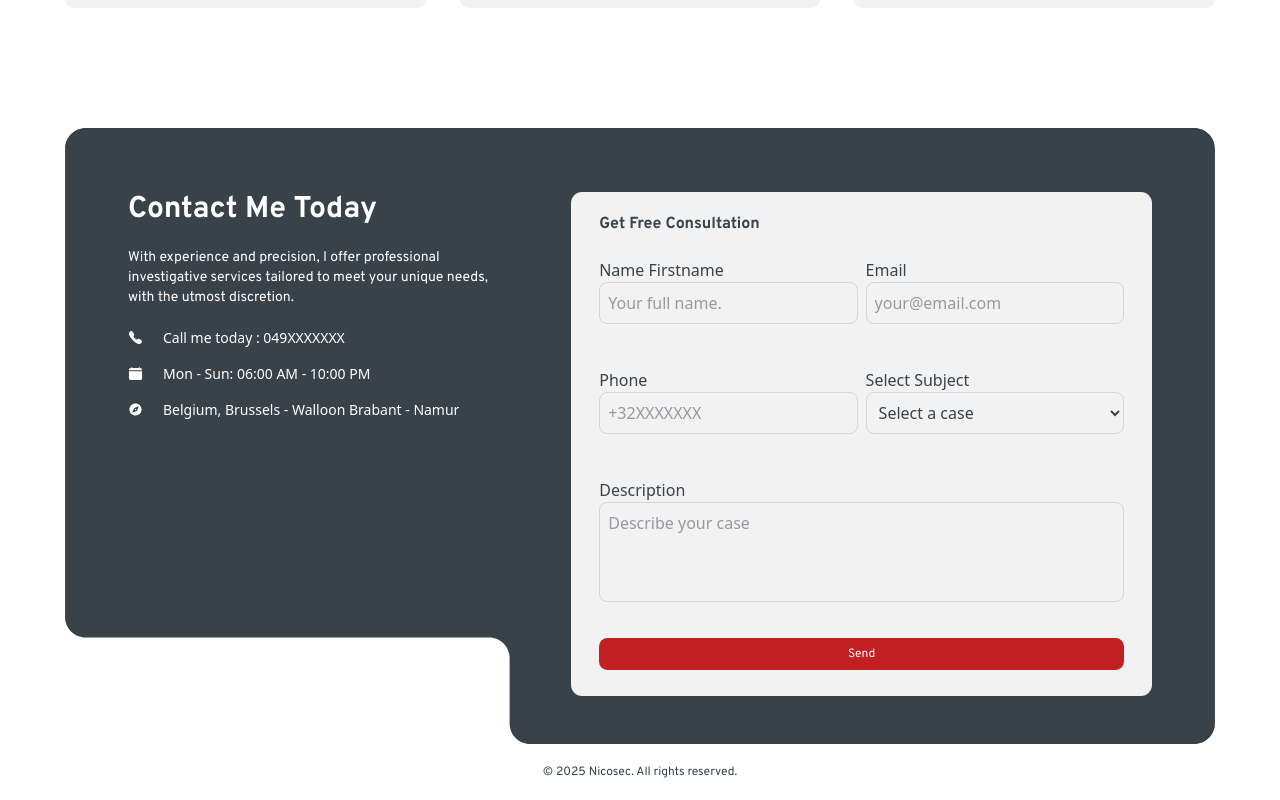
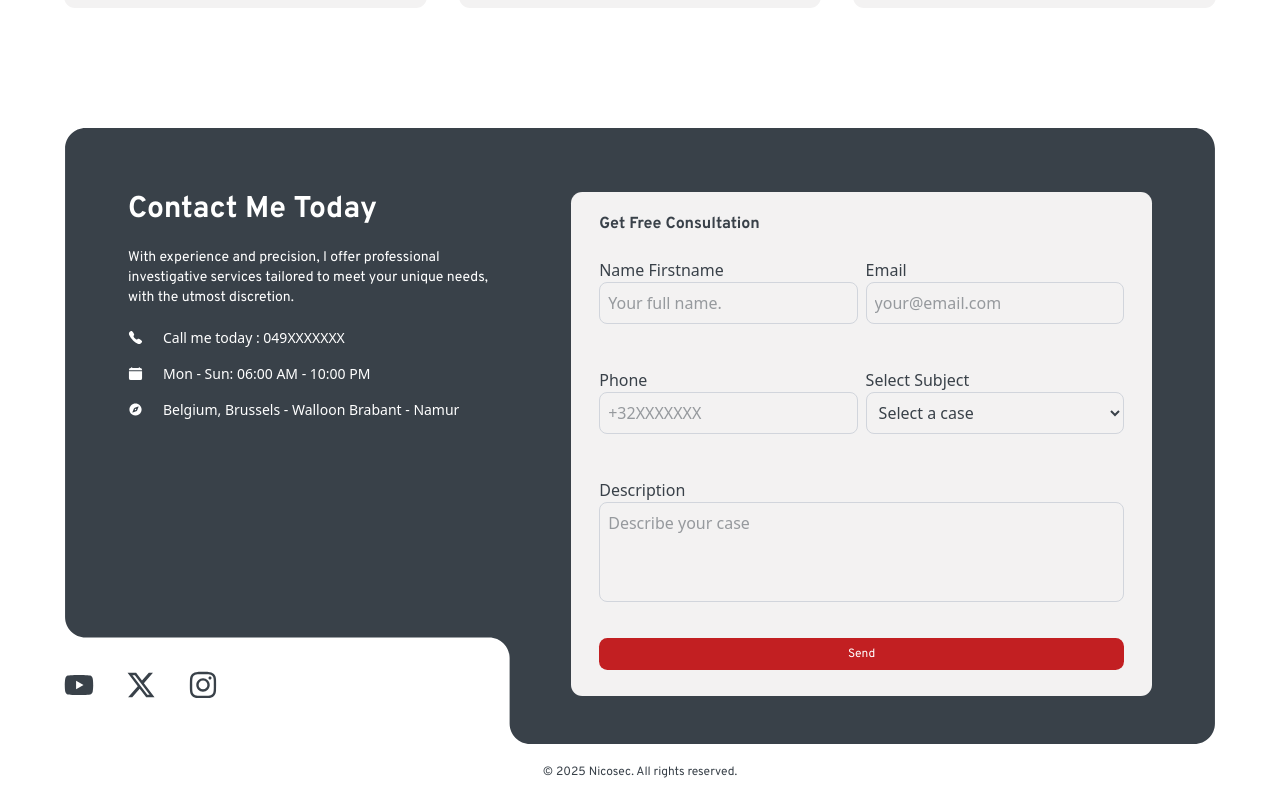
Before and after one commit to yellowSpray/nicsec, a React (Vite) app: page / in a window 1280 px wide. Shown: the part 2382-3182 px from the top of the page. Built offline with nearby package versions, Linux system fonts and the light colour scheme.

Commit message:
fix footer + social icon

```diff
--- a/src/components/common/Footer.tsx
+++ b/src/components/common/Footer.tsx
@@ -1,5 +1,6 @@
 import SvgFooter from "../ui/SvgFooter";
 import { IoCall, IoCalendarClear, IoCompass } from "react-icons/io5";
+import { FaInstagram, FaXTwitter, FaYoutube } from "react-icons/fa6";
 import ContactForm from "../ui/ContactForm";
 import { useTranslation } from "react-i18next";
 
@@ -39,7 +40,14 @@ export default function Footer() {
         </div>
       </section>
 
-      <section className="w-full my-5 text-center">
+      <section className="w-full relative my-5 text-center">
+        <div className="absolute bottom-20">
+          <ul className="flex flex-row justify-center gap-8">
+            <li><FaYoutube size={30} /></li>
+            <li><FaXTwitter size={30} /></li>
+            <li><FaInstagram size={30} /></li>
+          </ul>
+        </div>
         <p className="text-xs">{t('footer.copyright')}</p>
       </section>
     </footer>
```
Also changed, not shown: 1 other file (tests, documents, lock files or other folders).
